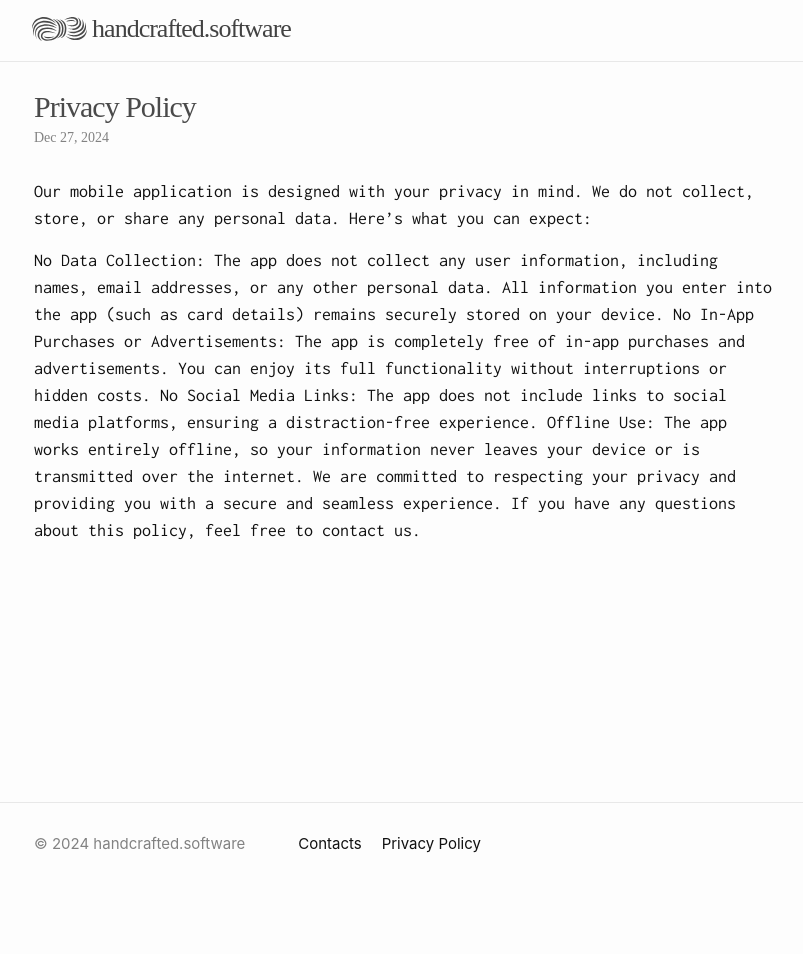
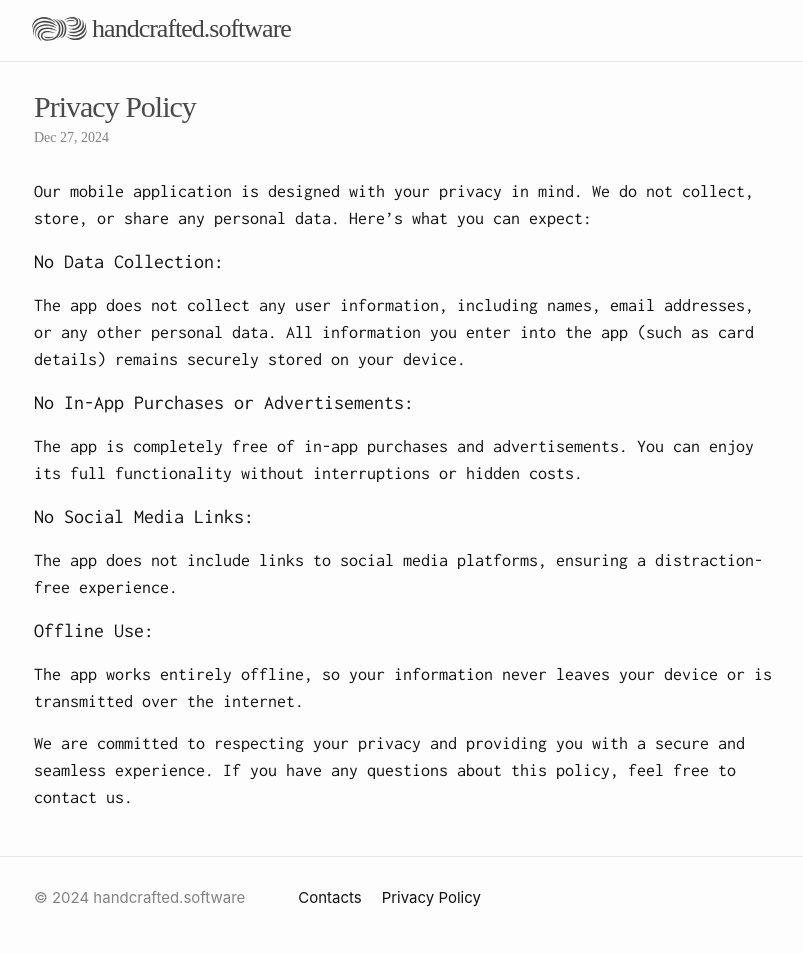
Before and after one commit to handcraftedsoftware/pages, a Jekyll site: the page built from legal/privacy.md, in a window 1280 px wide. Shown: the whole page, without its empty margins (236-1039 px from the left). Built offline with Jekyll 4.4.1, drawn with Linux system fonts in a browser that asks for light colours; some web fonts are replaced; before the commit the page ends 900 px from its top, so only the background shows below that.

```diff
--- a/legal/privacy.md
+++ b/legal/privacy.md
@@ -6,12 +6,13 @@ date:   2024-12-27
 
 Our mobile application is designed with your privacy in mind. We do not collect, store, or share any personal data. Here’s what you can expect:
 
-No Data Collection:
+#### No Data Collection:
 The app does not collect any user information, including names, email addresses, or any other personal data. All information you enter into the app (such as card details) remains securely stored on your device.
-No In-App Purchases or Advertisements:
+#### No In-App Purchases or Advertisements:
 The app is completely free of in-app purchases and advertisements. You can enjoy its full functionality without interruptions or hidden costs.
-No Social Media Links:
+#### No Social Media Links:
 The app does not include links to social media platforms, ensuring a distraction-free experience.
-Offline Use:
+#### Offline Use:
 The app works entirely offline, so your information never leaves your device or is transmitted over the internet.
+
 We are committed to respecting your privacy and providing you with a secure and seamless experience. If you have any questions about this policy, feel free to contact us.
```
